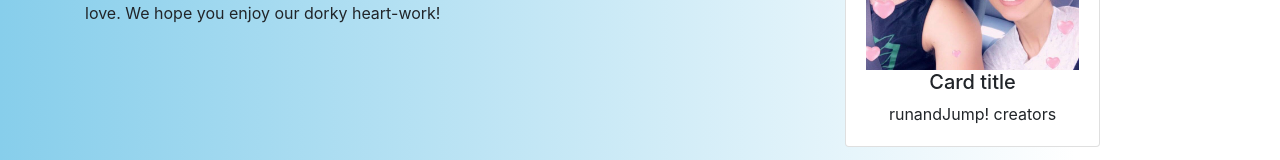
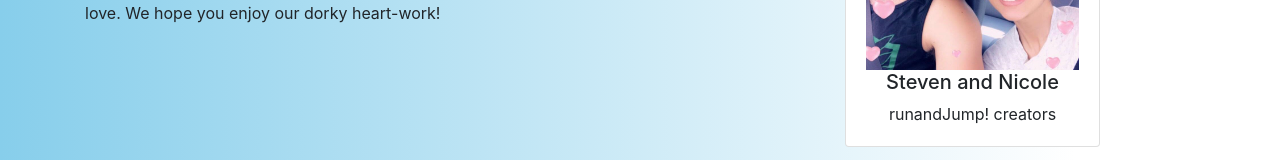
Before and after one commit to Cdudukovich/RunAndJump, a website: page RunAndJump/src/about.html in a window 1280 px wide. Shown: the part 255-415 px from the top of the page. Drawn offline with nearby package versions, Linux system fonts and the light colour scheme.

Commit message:
Update about.html

```diff
--- a/RunAndJump/src/about.html
+++ b/RunAndJump/src/about.html
@@ -52,7 +52,7 @@
                         <div class="card">
                             <div class="card-body text-center">
                                 <img class="card-img-top" src="assets/run_and_jump_about_us.png" alt="runandJump! creators">
-                                <h5 class="Steven and Nicole">Card title</h5>
+                                <h5 class="Steven and Nicole">Steven and Nicole</h5>
                                 <p class="card-text">runandJump! creators</p>
                             </div>
                         </div>
```
